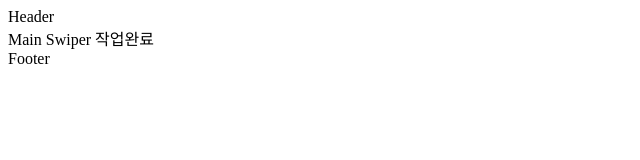
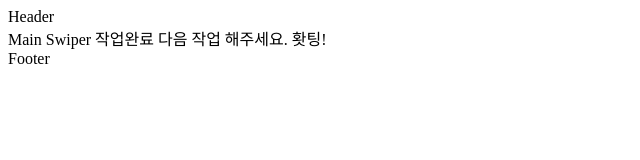
Before and after one commit to tarolong2/web, a plain HTML site: page index.html in a window 1280 px wide. Shown: the whole page, without its empty margins (0-640 px from the left). Drawn offline with Linux system fonts and the light colour scheme.

Commit message:
다음 작업 지시
다음 작업 지시

```diff
--- a/index.html
+++ b/index.html
@@ -12,6 +12,7 @@
     <div class="main">
       Main
       Swiper 작업완료
+      다음 작업 해주세요. 홧팅!
     </div>
     <footer>Footer</footer>
   </div>
```
